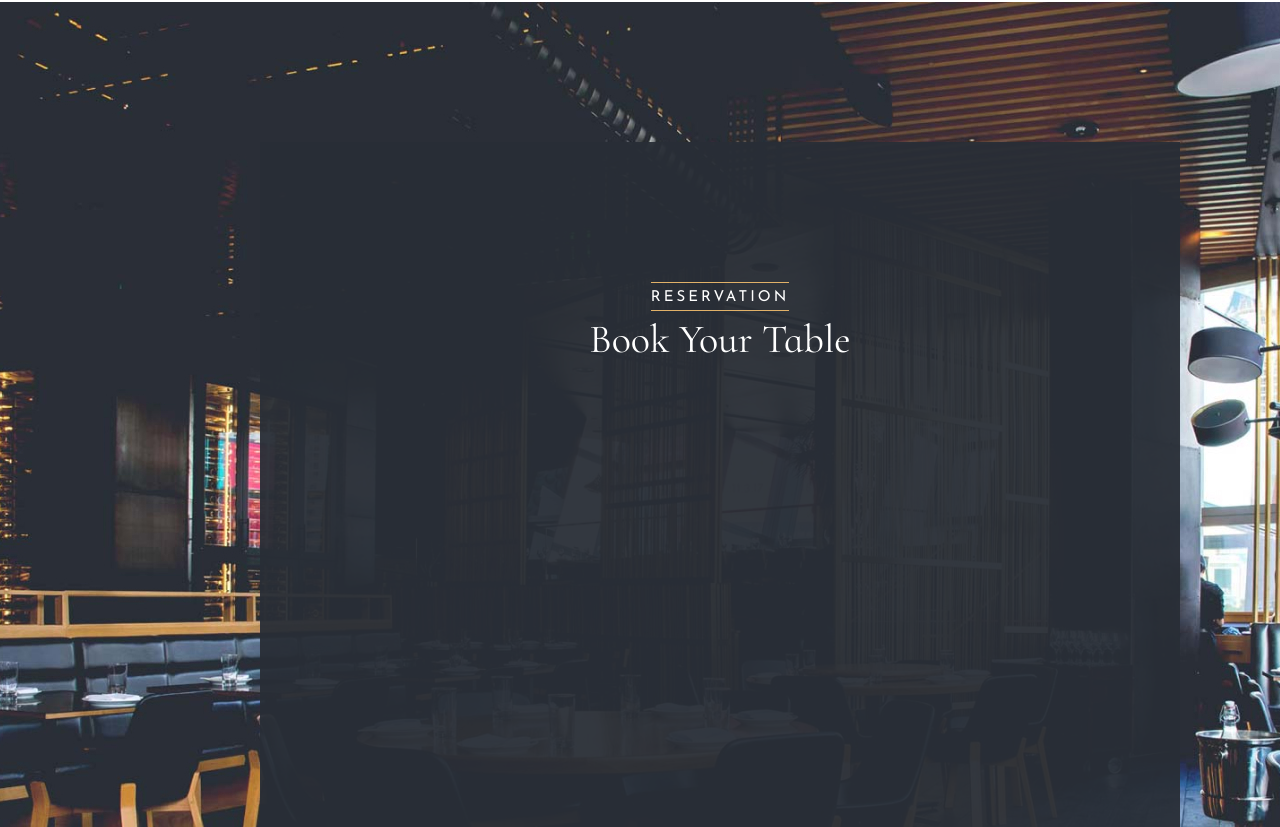
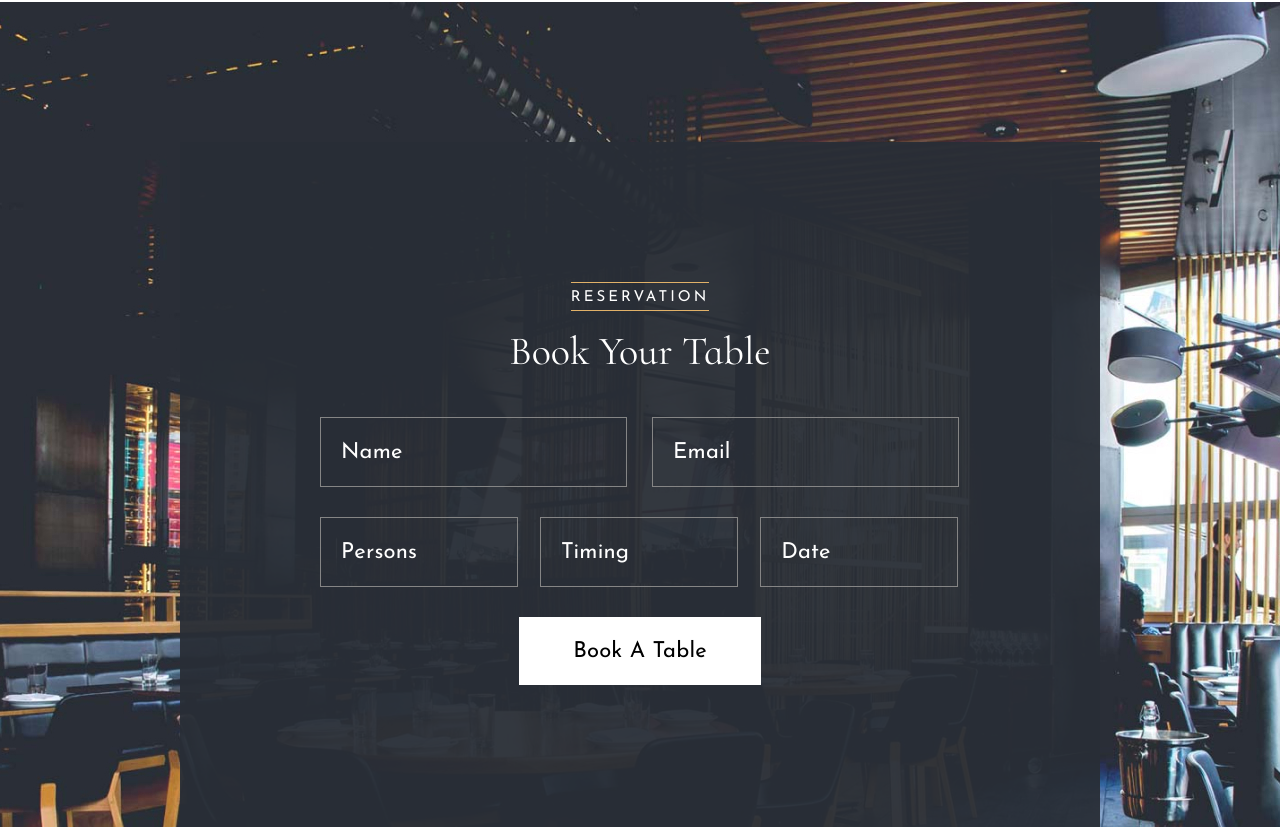
Before and after one commit to Nazarur/the-tasteat, a plain HTML site: page index.html in a window 1280 px wide. Shown: the part 10329-11156 px from the top of the page. Drawn offline with Linux system fonts and the light colour scheme.

Commit message:
I deleted my mistakes

```diff
--- a/assets/css/style.css
+++ b/assets/css/style.css
@@ -687,14 +687,21 @@ h6 {
 
 
 .section8 {
+    display: flex;
+    justify-content: center;
+    align-items: center;
     background-color: #292E36;
     height: 515px;
     margin-top: 140px;
     margin-bottom: 140px;
+    padding: 0 40px 0 40px;
+    align-items: center;
+}
+.section8-services {
     display: flex;
     align-items: center;
     color: #fff;
-    padding: 0 40px 0 40px;
+
 }
 .about-our-offers {
     width: 448px;
@@ -854,13 +861,15 @@ h6 {
 footer {
     margin: auto;
     margin-top: 250px;
-    width: 1440px;
+    /* width: 1440px; */
     height: 977px;
     background-image: url(/assets/img/pictures/footer-backg-img.jpg);
     display: flex;
     justify-content: center;
     align-items: center;
     color: #fff;
+    background-repeat: no-repeat;
+    background-position: center;
 }
 .footer {
     position: relative;
@@ -882,6 +891,7 @@ footer {
 }
 .footer-title {
     margin-top: 140px;
+    margin-bottom: 20px ;
 }
 .footer-title p:first-child {
     margin: auto;
@@ -896,7 +906,71 @@ footer {
     letter-spacing: 3px;
 }
 .footer-title h6 {
+    margin-top: 12px;
     text-align: center;
     margin-bottom: 38px;
 }
 .footer-reservation {
+    width: 640px;
+    height: 268px;
+    margin: auto;
+}
+.footer-reservation-main form input {
+    all: unset;
+    width: 307px;
+    height: 70px;
+    margin-right: 20px;
+    margin-bottom: 30px;
+    padding: 20px;
+    color: #fff;
+    font-size: 22px;
+    line-height: 33px;
+    letter-spacing: .2px;
+    font-family: 'Josefin Sans' sans-serif;
+    box-sizing: border-box;
+    background-color: transparent;
+    border: solid #858585 1px ;
+}
+.footer-reservation-main form input:last-child {
+    margin-right: 0px;
+}
+
+.footer-reservation-main form input::placeholder {
+    color: #fff;
+}
+.footer-reservation-plus form input {
+    all: unset;
+    width: 198px;
+    height: 70px;
+    margin-right: 17px;
+    margin-bottom: 30px;
+    padding: 20px;
+    color: #fff;
+    font-family: 'Josefin Sans' sans-serif;
+    font-size: 22px;
+    line-height: 33px;
+    letter-spacing: .2px;
+    box-sizing: border-box;
+    background-color: transparent;
+    border: solid #858585 1px ;
+}
+.footer-reservation-plus form input:last-child {
+    margin-right: 0px;
+}
+
+.footer-reservation-plus form input::placeholder {
+    color: #fff;
+}
+.footer-reservation input[type="button"] {
+    display: block;
+    width: 242px;
+    height: 68px;
+    margin: auto;
+    color: #000;
+    font-family: "Josefin Sans";
+    font-size: 22px;
+    line-height: 33px;
+    letter-spacing: 0.2px;
+    background-color: #fff;
+    border: none;
+}
--- a/index.html
+++ b/index.html
@@ -4,7 +4,8 @@
     <meta charset="UTF-8">
     <meta http-equiv="X-UA-Compatible" content="IE=edge">
     <meta name="viewport" content="width=device-width, initial-scale=1.0">
-    <title>The Tasteat</title>
+    <title >The Tasteat</title>
+    <link rel="shortcut icon" href="assets/img/logo/title-logo.png" type="image/x-icon">
     <link rel="stylesheet" href="assets/css/reset.css">
     <link rel="stylesheet" href="assets/css/style.css">
 </head>
@@ -426,6 +427,7 @@
             <button>See all dishes</button>
         </section>
         <section class="section8">
+            <div class="section8-services">
                 <div class="about-our-offers">
                     <p>what we offer</p>
                     <h6>Our Great Services</h6>
@@ -442,6 +444,7 @@
                 <div class="offer">
                     <img src="assets/img/logo/delivery.svg" alt="">
                     <p>Home Delivery</p>
+                </div>
             </div>
         </section>
 
@@ -487,6 +490,21 @@
                 <h6>Book Your Table</h6>
             </div>
             <div class="footer-reservation">
+                <div class="footer-reservation-main">
+                    <form action="">
+                        <input type="text" name="name" placeholder="Name">
+                        <input type="email" name="email" placeholder="Email">
+                    </form>
+                </div>
+                <div class="footer-reservation-plus">
+                    <form action="">
+                        <input type="text" placeholder="Persons">
+                        <input type="text" placeholder="Timing">
+                        <input type="" placeholder="Date">
+                    </form>
+                </div>
+                <input type="button" value="Book A Table">
+                <!-- <button>Book A Table</button> -->
             </div>
         </div>
     </footer>
```
Also changed, not shown: assets/img/logo/title-logo.png (added). Lines whose indentation alone changed are shown as unchanged.
